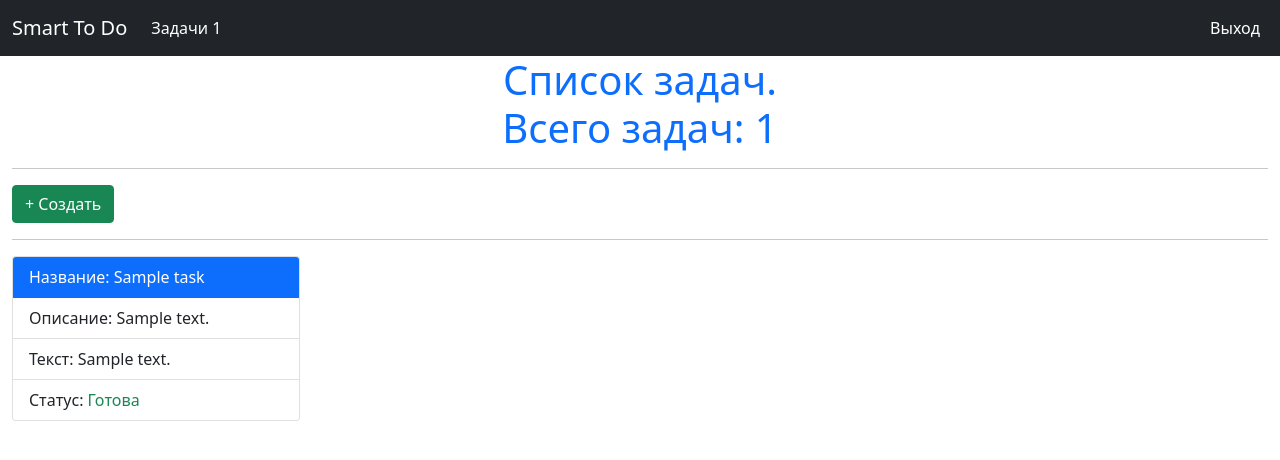
After one commit to saneksking/smart_todo_app, a Django app: page /tasks/ in a window 1280 px wide. The commit adds this page. Shown: the top 460 px of the page. Run offline with Django 5.2, Linux system fonts and the light colour scheme; a user stored in the database is signed in; tables that the repository leaves empty hold one stand-in row (values such as "Sample post"); some libraries are stand-ins or nearby versions.

Commit message:
Добавил страницу со списком задач

```diff
--- /dev/null
+++ b/persons/templates/persons/task_list.html
@@ -0,0 +1,22 @@
+{% extends 'base.html' %}
+{% load person_tags %}
+{% block title %}Список задач{% endblock %}
+{% block content %}
+    <h1 class="text-primary text-center">Список задач. <br>Всего задач: {% task_count request.user.id %}</h1>
+    <div class="container-fluid">
+    <hr>
+    <a href="#" class="btn btn-success"> + Создать</a>
+    <hr>
+    {% for task in tasks %}
+    <div class="card" style="width: 18rem;">
+    <ul class="list-group list-group-flush">
+    <li class="list-group-item active">Название: {{ task.title }}</li>
+    <li class="list-group-item">Описание: {{ task.description }}</li>
+    <li class="list-group-item">Текст: {{ task.text }}</li>
+        <li class="list-group-item">Статус: {% if task.status == 1 %}<span class="text-success">Готова</span>{% elif task.status == None %}Не готова{% else %}<span class="text-danger">Отменена</span>{% endif %}</li>
+    </ul>
+</div>
+        <br>
+    {% endfor %}
+    </div>
+{% endblock %}
--- a/persons/urls.py
+++ b/persons/urls.py
@@ -10,4 +10,5 @@ urlpatterns = [
     path('login/', views.login_view, name='login'),
     path('logout/', views.logout_view, name='logout'),
     path('register/', views.register_view, name='register'),
+    path('tasks/', login_required(views.task_list), name='task_list'),
 ]
--- a/persons/views.py
+++ b/persons/views.py
@@ -1,6 +1,8 @@
 from django.contrib.auth import authenticate, login, logout
 from django.shortcuts import render, redirect, get_object_or_404
-from persons.forms import SignUpForm
+from django.urls import reverse
+
+from persons.forms import SignUpForm, CreateTaskForm
 from persons.models import Person, Task
 from persons.models import TgBot
 from persons.smart_tg_bot import SmartTgBot
@@ -85,3 +87,14 @@ def register_view(request):
         'message': message
     }
     return render(request, 'persons/register.html', context)
+
+
+def task_list(request):
+    message = request.session.pop('message', None)
+    person = request.user
+    tasks = Task.objects.filter(person_id=person.id)
+    context = {
+        'tasks': tasks,
+        'message': message,
+    }
+    return render(request, 'persons/task_list.html', context)
--- a/templates/base.html
+++ b/templates/base.html
@@ -1,4 +1,5 @@
 <!DOCTYPE html>
+{% load person_tags %}
 <html lang="en">
 <head>
     {% block head %}
@@ -16,6 +17,13 @@
       <span class="navbar-toggler-icon"></span>
     </button>
     <div class="collapse navbar-collapse" id="navbarText">
+      <ul class="navbar-nav mv-auto">
+          {% if request.user.is_authenticated %}
+              <li class="nav-item">
+                  <a href="{% url 'persons:task_list' %}" aria-current="page" class="nav-link active">Задачи {% task_count request.user.id %}</a>
+              </li>
+          {% endif %}
+      </ul>
       <ul class="navbar-nav ms-auto">
           {% if request.user.is_authenticated %}
           <li class="nav-item">
```
Also changed, not shown: persons/forms.py (+14 -1 lines).
